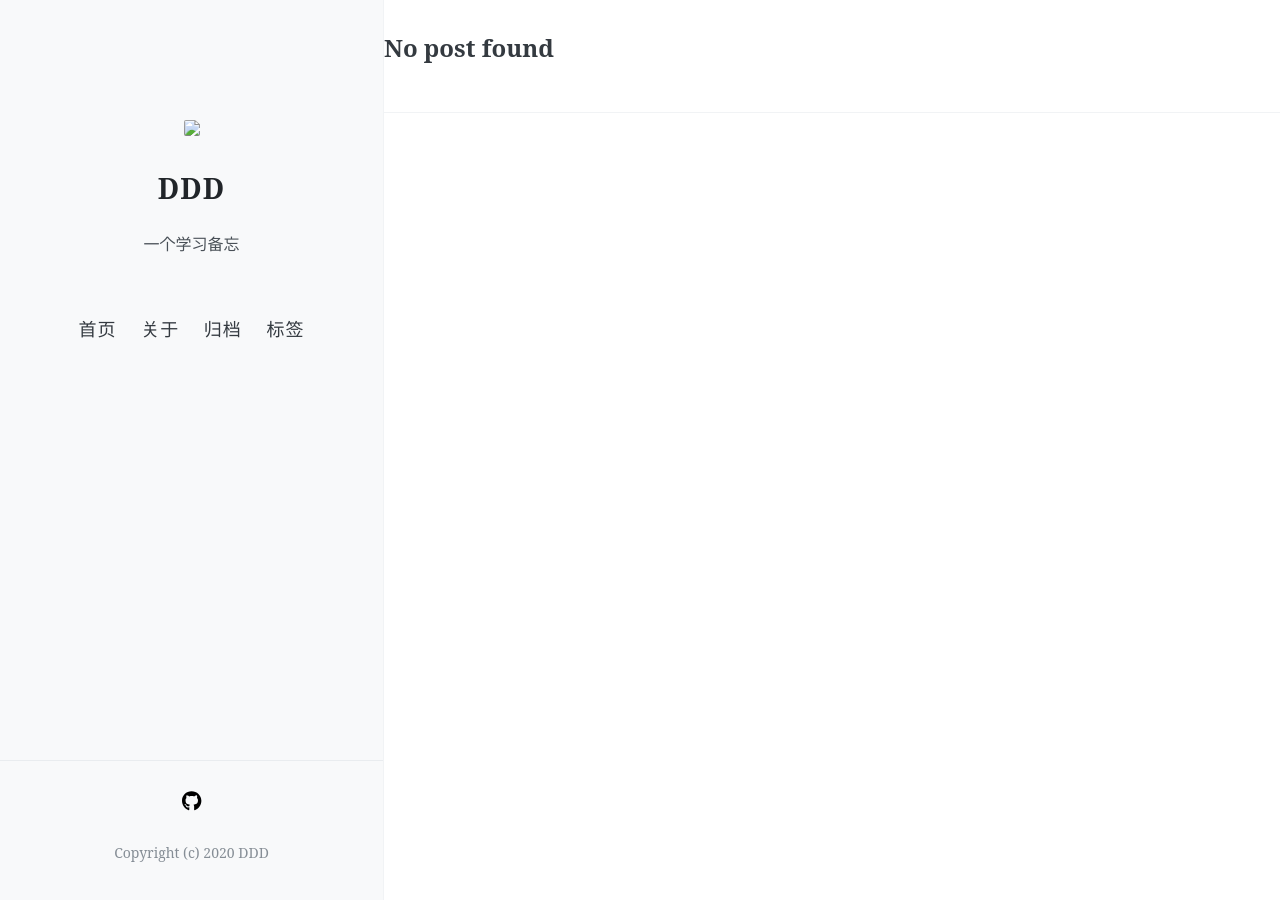
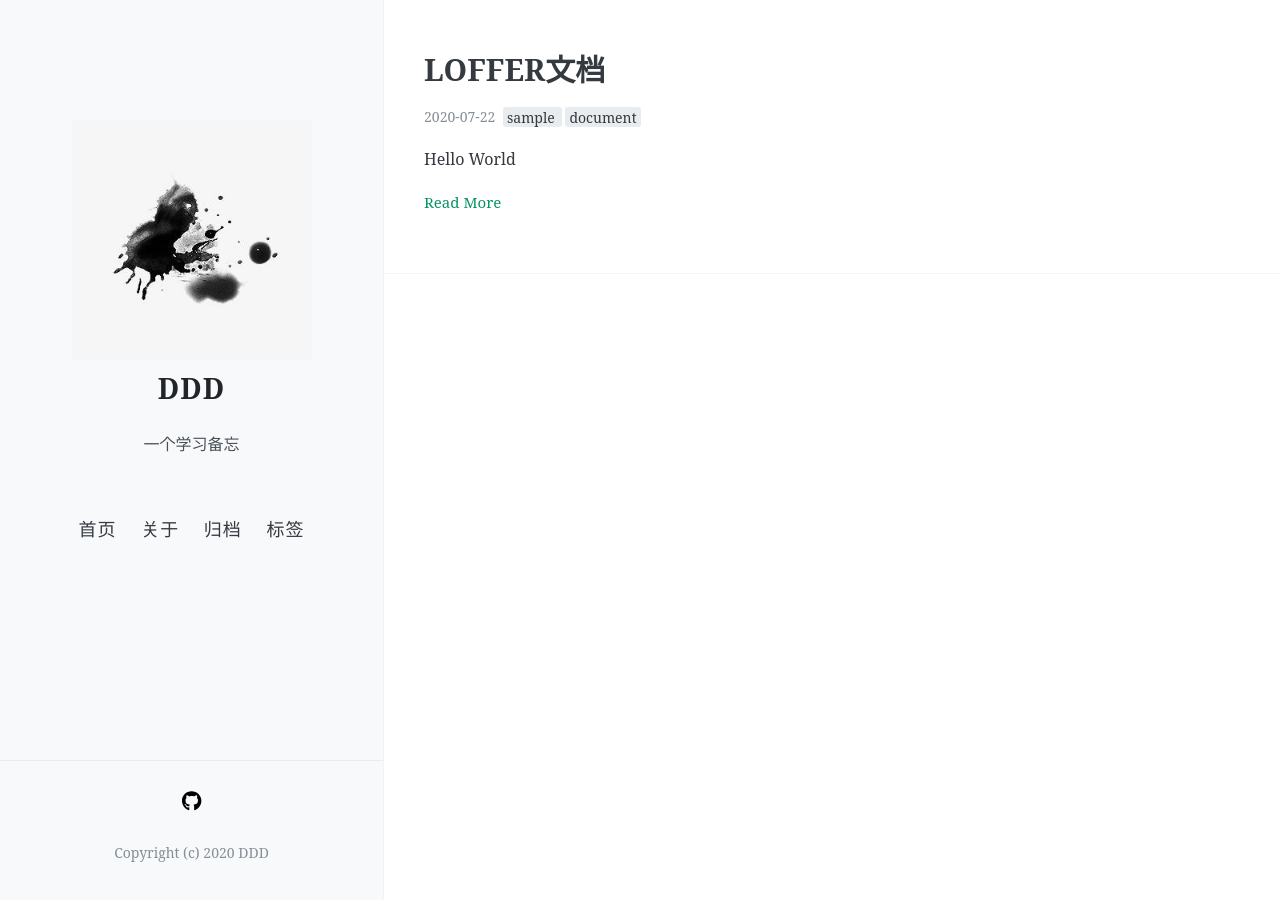
Before and after one commit to dddgithub/dddblog, a Jekyll site: the page built from index.html, in a window 1280 px wide. Built offline with Jekyll 4.4.1, drawn with Linux system fonts in a browser that asks for light colours; nearby versions of some CDN libraries; the list of posts is cut into pages by our own code.

Commit message:
20200721

```diff
--- a/_config.yml
+++ b/_config.yml
@@ -14,10 +14,10 @@ description: 一个学习备忘
 #
 
 # 你的博客logo图片URL，建议尺寸不超过300px × 300px
-avatar: https://dddgithub.github.io/dddblog/master/images/logo.png
+avatar: https://dddgithub.github.io/dddblog/images/logo.png
 
 # 你的favicon（出现在浏览器tab上）图片URL，建议使用较小(64px × 64px)的图片
-favicon: https://dddgithub.github.io/dddblog/master/images/favicon.png
+favicon: https://dddgithub.github.io/dddblog/images/favicon.png
 
 
 # 菜单中的按钮
--- /dev/null
+++ b/_posts/2020-07-22-document.md
@@ -0,0 +1,12 @@
+---
+layout: post
+title: LOFFER文档
+date: 2020-07-22
+Author: DDD
+categories:
+tags: [sample, document]
+
+comments: true
+---
+
+Hello World
```
Also changed, not shown: about.md (+1 -1 lines), images/favicon.png, images/logo.png.
